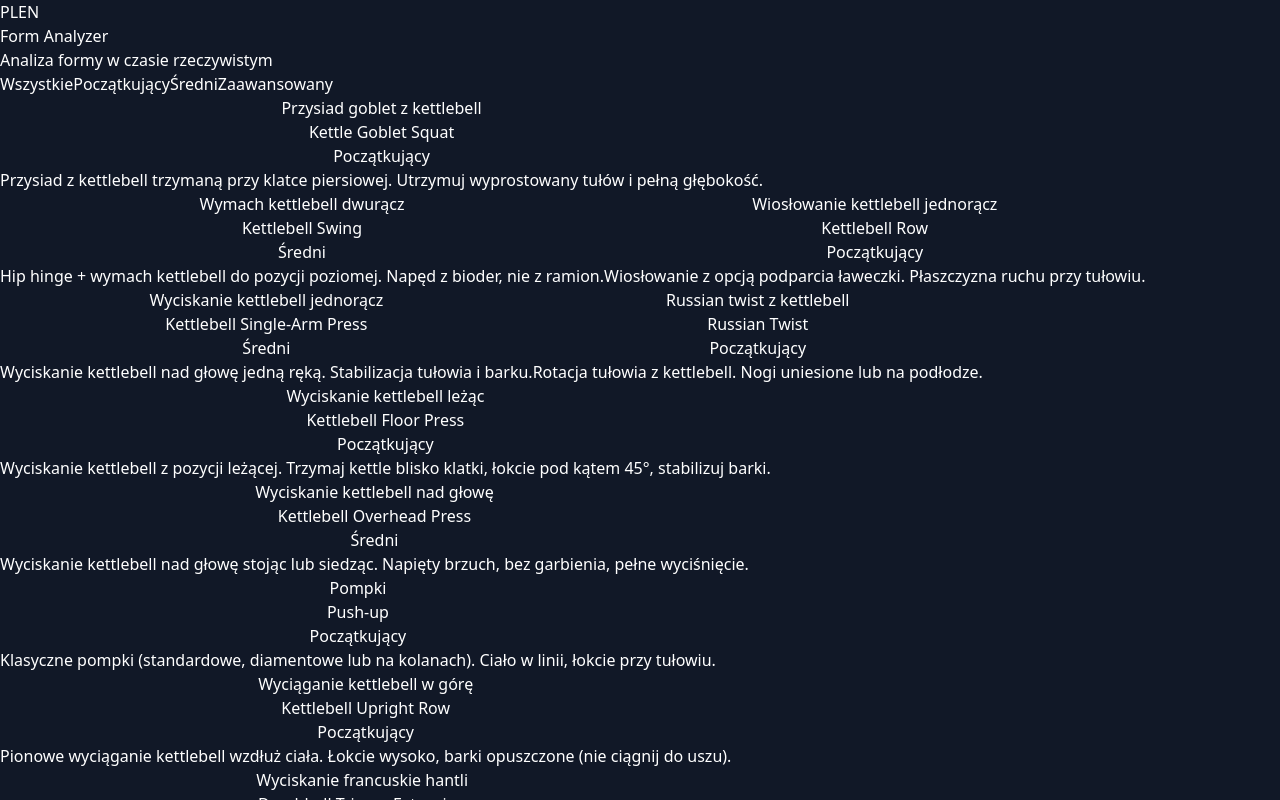
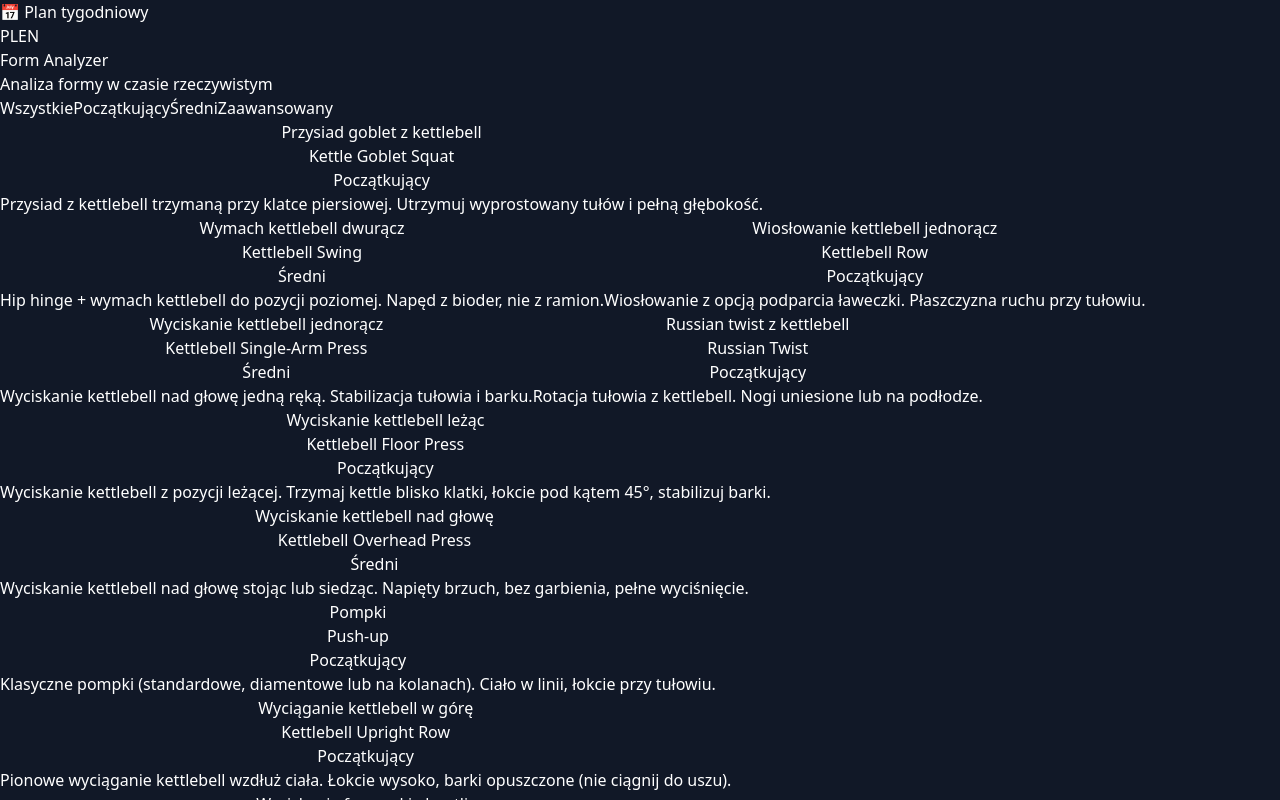
Before and after one commit to vileen/workout-analysis, a React (Vite) app: page / in a window 1280 px wide. Built offline with nearby package versions, Linux system fonts and the light colour scheme.

Commit message:
fix: Audio language sync and integrate schedule into main app

```diff
--- a/src/App.tsx
+++ b/src/App.tsx
@@ -1,12 +1,13 @@
 import { useState, useEffect } from 'react';
 import { ExerciseSelector } from './components/Exercise/ExerciseSelector';
 import { ExerciseView } from './components/Exercise/ExerciseView';
+import { WeeklySchedule } from './components/Schedule/WeeklySchedule';
 import { UpdateNotification } from './components/UpdateNotification/UpdateNotification';
 import { useServiceWorker, isStandalone } from './hooks/useServiceWorker';
 import type { Exercise } from './types/pose';
 import './App.css';
 
-type AppView = 'selector' | 'exercise' | 'summary';
+type AppView = 'selector' | 'exercise' | 'schedule';
 
 function App() {
   const [view, setView] = useState<AppView>('selector');
@@ -41,6 +42,14 @@ function App() {
     setView('selector');
   };
 
+  const handleViewSchedule = () => {
+    setView('schedule');
+  };
+
+  const handleBackToSelector = () => {
+    setView('selector');
+  };
+
   return (
     <div className="min-h-screen bg-gray-900">
       {/* Update notification */}
@@ -56,7 +65,21 @@ function App() {
       )}
 
       {view === 'selector' && (
-        <ExerciseSelector onSelect={handleExerciseSelect} />
+        <ExerciseSelector onSelect={handleExerciseSelect} onViewSchedule={handleViewSchedule} />
+      )}
+
+      {view === 'schedule' && (
+        <div className="min-h-screen bg-gray-900">
+          <div className="p-4 bg-gray-800 flex justify-end">
+            <button
+              onClick={handleBackToSelector}
+              className="px-4 py-2 bg-gray-700 text-white rounded-lg hover:bg-gray-600 transition-colors text-sm font-medium"
+            >
+              ← Wróć do ćwiczeń
+            </button>
+          </div>
+          <WeeklySchedule />
+        </div>
       )}
 
       {view === 'exercise' && currentExercise && (
--- a/src/components/Exercise/ExerciseSelector.tsx
+++ b/src/components/Exercise/ExerciseSelector.tsx
@@ -7,9 +7,10 @@ import { useTranslation } from '../../i18n';
 
 interface ExerciseSelectorProps {
   onSelect: (exercise: Exercise, targetReps: number) => void;
+  onViewSchedule?: () => void;
 }
 
-export function ExerciseSelector({ onSelect }: ExerciseSelectorProps) {
+export function ExerciseSelector({ onSelect, onViewSchedule }: ExerciseSelectorProps) {
   const { t, language, setLanguage } = useTranslation();
   const [selectedExercise, setSelectedExercise] = useState<Exercise | null>(null);
   const [targetReps, setTargetReps] = useState(10);
@@ -53,9 +54,17 @@ export function ExerciseSelector({ onSelect }: ExerciseSelectorProps) {
         <div className="h-full flex flex-col max-w-md mx-auto">
           {/* Header - fixed */}
           <div className="text-center pt-6 pb-2 px-4 flex-shrink-0">
-            {/* Language selector */}
-            <div className="flex justify-end mb-2">
-              <div className="flex bg-gray-800 rounded-lg overflow-hidden">
+            {/* Language selector and Schedule button */}
+            <div className="flex justify-between items-center mb-2">
+              {onViewSchedule && (
+                <button
+                  onClick={onViewSchedule}
+                  className="px-3 py-1 text-sm font-medium bg-blue-600 text-white rounded-lg hover:bg-blue-500 transition-colors"
+                >
+                  📅 {t.weeklySchedule || 'Plan tygodniowy'}
+                </button>
+              )}
+              <div className="flex bg-gray-800 rounded-lg overflow-hidden ml-auto">
                 <button
                   onClick={() => setLanguage('pl')}
                   className={`px-3 py-1 text-sm font-medium transition-colors ${
--- a/src/i18n/index.ts
+++ b/src/i18n/index.ts
@@ -2,6 +2,7 @@ import { create } from 'zustand';
 import { persist } from 'zustand/middleware';
 import type { Language, Translations } from './translations';
 import { getTranslations } from './translations';
+import { audioFeedback } from '../utils/audioFeedback';
 
 interface I18nState {
   language: Language;
@@ -18,6 +19,7 @@ export const useI18n = create<I18nState>()(
           language: lang,
           t: getTranslations(lang),
         });
+        audioFeedback.setLanguage(lang === 'pl' ? 'pl-PL' : 'en-US');
       },
       t: getTranslations('pl'),
     }),
```
